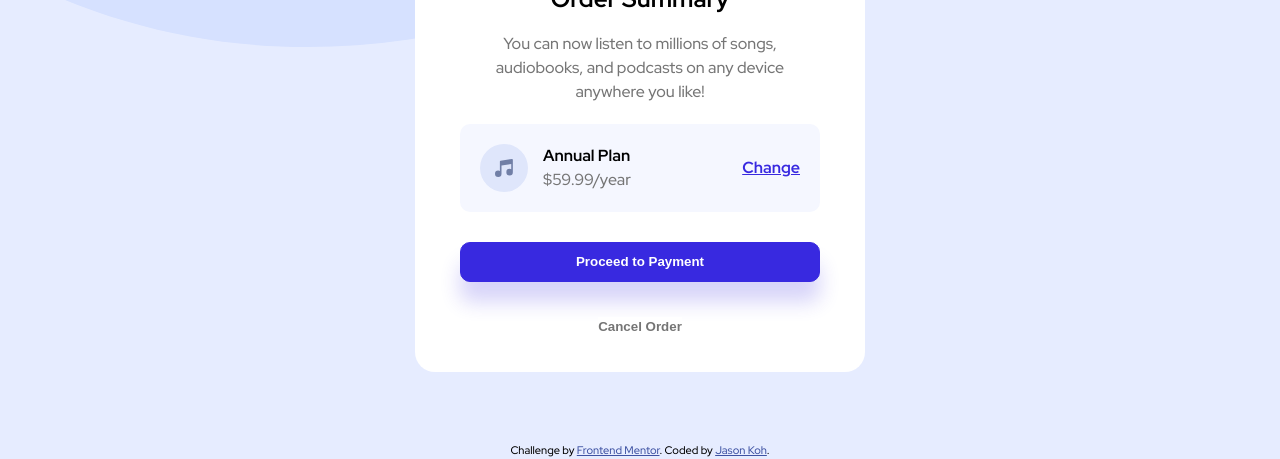
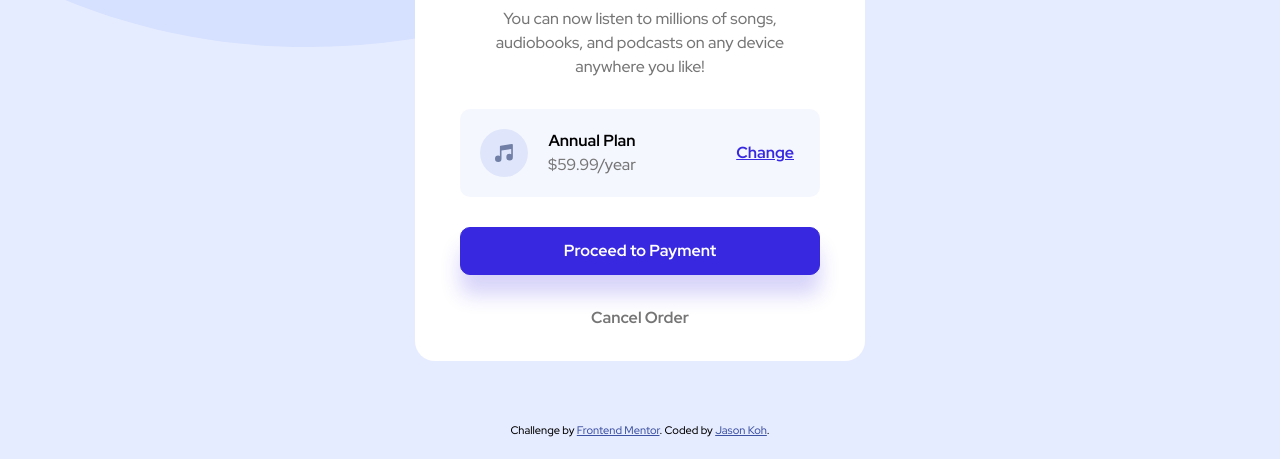
Before and after one commit to jasonkwm/order-summary-component-main, a plain HTML site: page index.html in a window 1280 px wide. Shown: the part 341-800 px from the top of the page. Drawn offline with Linux system fonts and the light colour scheme.

Commit message:
optimize html and css

```diff
--- a/index.html
+++ b/index.html
@@ -35,48 +35,37 @@
   </head>
   <body>
     <main>
-      <section class="image-section">
-        <img
-          src="images/illustration-hero.svg"
-          alt="Person dancing to music illustration."
-        />
-      </section>
-      <section class="summary-section">
-        <h2>Order Summary</h2>
+      <img
+        src="images/illustration-hero.svg"
+        alt="Person dancing to music illustration."
+      />
+      <h1>Order Summary</h1>
 
-        <p>
-          You can now listen to millions of songs, audiobooks, and podcasts on
-          any device anywhere you like!
-        </p>
-      </section>
-      <section class="plan-section">
+      <p class="summary-p">
+        You can now listen to millions of songs, audiobooks, and podcasts on any
+        device anywhere you like!
+      </p>
+      <div class="plan-section">
         <div class="plan-left">
-          <div class="plan-img-div">
-            <img src="./images/icon-music.svg" alt="Music Icon" />
-          </div>
+          <img src="./images/icon-music.svg" alt="" />
           <div class="plan-ul-div">
-            <ul>
-              <li>Annual Plan</li>
-              <li>$59.99/year</li>
-            </ul>
+            <h2>Annual Plan</h2>
+            <p class="pricing-p">$59.99/year</p>
           </div>
         </div>
 
-        <div class="plan-right">Change</div>
-      </section>
+        <button type="button" class="plan-right">Change</button>
+      </div>
 
-      <section class="button-section">
-        <input class="button-1" type="submit" value="Proceed to Payment" />
-        <input class="button-2" type="submit" value="Cancel Order" />
-      </section>
+      <input class="button-1" type="button" value="Proceed to Payment" />
+      <input class="button-2" type="button" value="Cancel Order" />
     </main>
-
-    <div class="attribution">
+    <footer class="attribution">
       Challenge by
       <a href="https://www.frontendmentor.io?ref=challenge" target="_blank"
         >Frontend Mentor</a
       >. Coded by
       <a href="https://github.com/jasonkwm" target="_blank">Jason Koh</a>.
-    </div>
+    </footer>
   </body>
 </html>
--- a/styles/_desktop.scss
+++ b/styles/_desktop.scss
@@ -1,9 +1,8 @@
 @media screen and (min-width: 600px) {
-  main .summary-section p {
-    font-size: 16px;
+  body {
+    font-size: rem(16px);
   }
-
-  main .plan-section {
-    font-size: 16px;
+  h2 {
+    font-size: rem(16px);
   }
 }
--- /dev/null
+++ b/styles/_reset.scss
@@ -0,0 +1,76 @@
+// https://piccalil.li/blog/a-modern-css-reset
+
+/* Box sizing rules */
+*,
+*::before,
+*::after {
+  box-sizing: border-box;
+}
+
+/* Remove default margin */
+body,
+h1,
+h2,
+h3,
+h4,
+p,
+figure,
+blockquote,
+dl,
+dd {
+  margin: 0;
+}
+
+/* Remove list styles on ul, ol elements with a list role, which suggests default styling will be removed */
+ul[role="list"],
+ol[role="list"] {
+  list-style: none;
+}
+
+/* Set core root defaults */
+html:focus-within {
+  scroll-behavior: smooth;
+}
+
+/* Set core body defaults */
+body {
+  min-height: 100vh;
+  text-rendering: optimizeSpeed;
+  line-height: 1.5;
+}
+
+/* A elements that don't have a class get default styles */
+a:not([class]) {
+  text-decoration-skip-ink: auto;
+}
+
+/* Make images easier to work with */
+img,
+picture {
+  max-width: 100%;
+  display: block;
+}
+
+/* Inherit fonts for inputs and buttons */
+input,
+button,
+textarea,
+select {
+  font: inherit;
+}
+
+/* Remove all animations, transitions and smooth scroll for people that prefer not to see them */
+@media (prefers-reduced-motion: reduce) {
+  html:focus-within {
+    scroll-behavior: auto;
+  }
+
+  *,
+  *::before,
+  *::after {
+    animation-duration: 0.01ms !important;
+    animation-iteration-count: 1 !important;
+    transition-duration: 0.01ms !important;
+    scroll-behavior: auto !important;
+  }
+}
--- a/styles/style.scss
+++ b/styles/style.scss
@@ -1,19 +1,16 @@
-* {
-  margin: 0;
-  padding: 0;
-  box-sizing: border-box;
-  line-height: 1.5;
+@import "reset";
+
+@function rem($size) {
+  @return $size / 16px * 1rem;
 }
 
 body {
   display: flex;
   flex-direction: column;
-  justify-content: space-between;
-  height: 100vh;
-
+  justify-content: space-around;
+  align-items: center;
   font-family: "Red Hat Display", sans-serif;
-  font-size: 16px;
-
+  font-size: rem(14px);
   background-image: url(../images/pattern-background-desktop.svg);
   background-repeat: no-repeat;
   background-size: 100%;
@@ -23,41 +20,40 @@ body {
 main {
   max-width: 450px;
   width: 90%;
-  margin: auto;
   border-radius: 20px;
+  margin: 20px 0;
   background-color: white;
+  text-align: center;
+}
+
+img {
+  border-radius: 20px 20px 0 0;
+}
+
+h1 {
+  margin: 10px auto 0 auto;
+  width: 80%;
+  padding: 10px 0;
+}
+
+h2 {
+  font-size: rem(14px);
+}
 
 p {
   color: #757575;
 }
-
-  .image-section {
-    min-height: 220px;
-
-    img {
-      border-radius: 20px 20px 0 0;
-      width: 100%;
-    }
-  }
-
-  .summary-section {
-    text-align: center;
-    margin: 10px auto;
-    width: 80%;
-    h2 {
-      padding: 15px 0;
-    }
-    p {
-      font-size: 14px;
-    }
+.summary-p {
+  margin: auto;
+  padding: 10px 0;
+  max-width: 30ch;
 }
 
 .plan-section {
   margin: 20px auto;
-    padding: 20px 20px;
+  padding: 20px;
   width: 80%;
   border-radius: 10px;
-    font-size: 14px;
 
   display: flex;
   justify-content: space-between;
@@ -70,30 +66,17 @@ main {
     justify-content: space-around;
     align-items: center;
 
-      .plan-img-div {
-        height: 48px;
-      }
-
     .plan-ul-div {
-        margin-left: 10px;
-        ul {
-          list-style-type: none;
-          margin-left: 5px;
-          li:first-child {
-            font-weight: 700;
-          }
-          li:nth-child(2) {
-            color: #757575;
-          }
-        }
+      margin: auto 20px;
     }
   }
 
   .plan-right {
+    border: none;
+    background-color: inherit;
     text-decoration: underline;
     color: hsl(245, 75%, 52%);
     font-weight: 700;
-      transition: all 0.3s ease;
     &:hover,
     &:active {
       cursor: pointer;
@@ -103,47 +86,36 @@ main {
   }
 }
 
-  .button-section {
-    margin: 10px auto;
-    width: 80%;
-    text-align: center;
-    display: flex;
-    flex-direction: column;
-    align-items: center;
 .button-1,
 .button-2 {
   font-weight: 700;
+  display: block;
 }
 
 .button-1 {
-      margin: 10px 0;
-      width: 100%;
-      height: 40px;
+  margin: 30px auto;
+  width: 80%;
+  height: 48px;
   border: solid 1px hsl(245, 75%, 52%);
   border-radius: 10px;
   background-color: hsl(245, 75%, 52%);
   color: #fff;
-      transition: background-color 0.3s ease;
   box-shadow: 0 20px 20px rgba(56, 41, 224, 0.2);
-      &:hover,
-      &:active {
+  &:hover {
     background-color: hsl(245, 70%, 70%);
     border: solid 1px hsl(245, 70%, 70%);
   }
 }
-  }
 
 .button-2 {
-    margin: 25px auto;
+  margin: 30px auto;
   border: none;
-    background-color: white;
+  background-color: transparent;
   color: #757575;
-    transition: all 0.3s ease;
   &:hover,
   &:active {
     color: #000;
   }
 }
-}
 
 @import "desktop";
```
Also changed, not shown: styles/style.css, 1 other file. Lines whose indentation alone changed are shown as unchanged.
